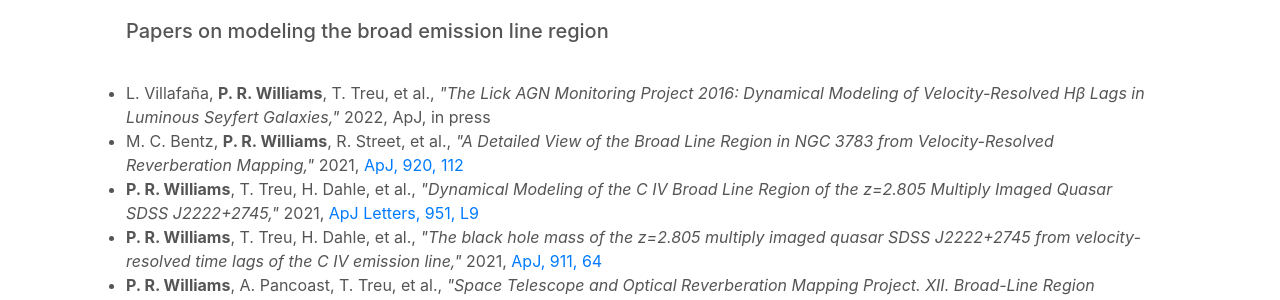
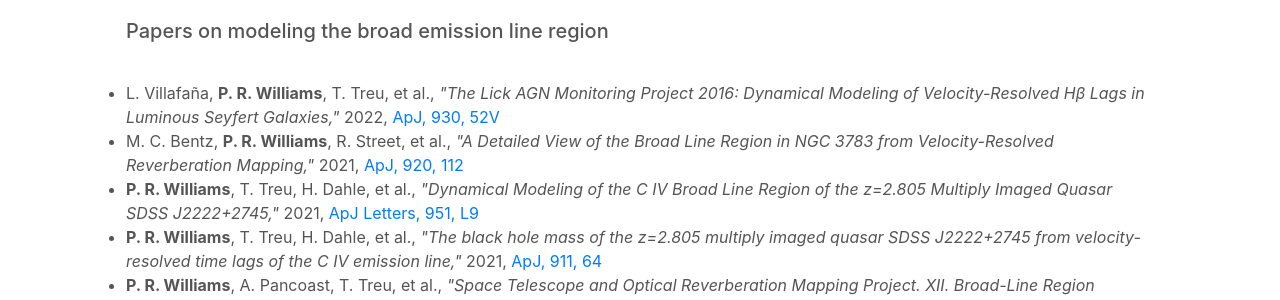
Before and after one commit to peterrwi/peterrwi.github.io, a Jekyll site: the page built from index.html, in a window 1280 px wide and 900 px high, scrolled down 3415 px. Shown: the part 156-456 px from the top of the window. Built offline with Jekyll 4.4.1, drawn with Linux system fonts in a browser that asks for light colours; nearby versions of some CDN libraries; formulas are drawn with MathJax 3.

Commit message:
Updated Villafana et al 2022 reference

```diff
--- a/_includes/publications.html
+++ b/_includes/publications.html
@@ -5,7 +5,7 @@
     <div class="publications-grid">
       <h5>Papers on modeling the broad emission line region</h5>
       <ul>
-        <li> L. Villafa&ntilde;a, <b>P. R. Williams</b>, T. Treu, et al., <i>"The Lick AGN Monitoring Project 2016: Dynamical Modeling of Velocity-Resolved H&beta; Lags in Luminous Seyfert Galaxies,"</i> 2022, ApJ, in press</li>
+        <li> L. Villafa&ntilde;a, <b>P. R. Williams</b>, T. Treu, et al., <i>"The Lick AGN Monitoring Project 2016: Dynamical Modeling of Velocity-Resolved H&beta; Lags in Luminous Seyfert Galaxies,"</i> 2022, <a href="https://ui.adsabs.harvard.edu/abs/2022ApJ...930...52V/abstract" target="_blank">ApJ, 930, 52V</a></li>
         <li> M. C. Bentz, <b>P. R. Williams</b>, R. Street, et al., <i>"A Detailed View of the Broad Line Region in NGC 3783 from Velocity-Resolved Reverberation Mapping,"</i> 2021, <a href="https://ui.adsabs.harvard.edu/abs/2021ApJ...920..112B/abstract" target="_blank">ApJ, 920, 112</a></li>
         <li> <b>P. R. Williams</b>, T. Treu, H. Dahle, et al., <i>"Dynamical Modeling of the C IV Broad Line Region of the z=2.805  Multiply Imaged Quasar SDSS J2222+2745,"</i> 2021, <a href="https://ui.adsabs.harvard.edu/abs/2021ApJ...915L...9W" target="_blank">ApJ Letters, 951, L9</a></li>
         <li> <b>P. R. Williams</b>, T. Treu, H. Dahle, et al., <i>"The black hole mass of the z=2.805 multiply imaged quasar SDSS J2222+2745 from velocity-resolved time lags of the C IV emission line,"</i> 2021, <a href="https://ui.adsabs.harvard.edu/abs/2021ApJ...911...64W" target="_blank">ApJ, 911, 64</a></li>
```
